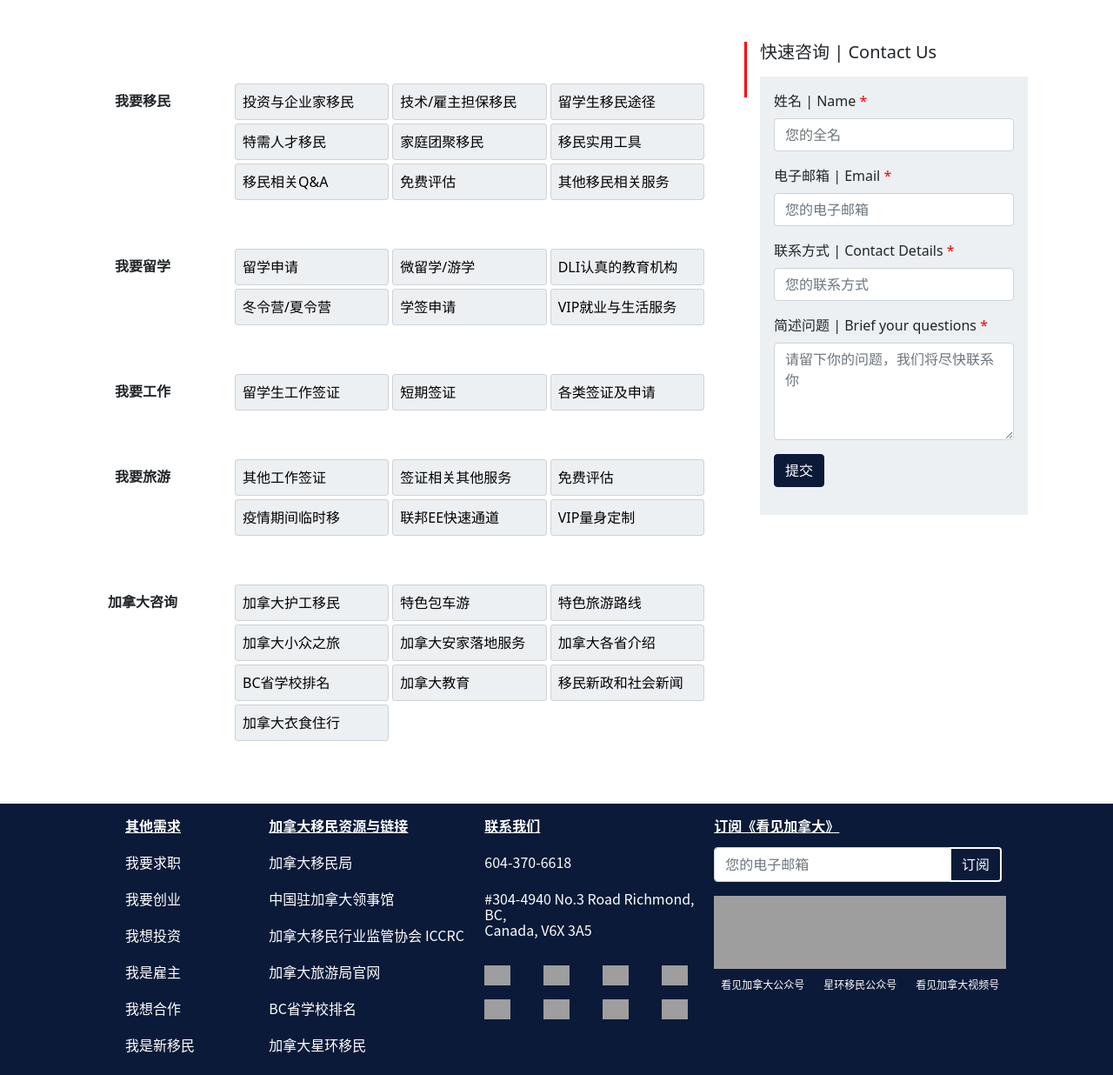
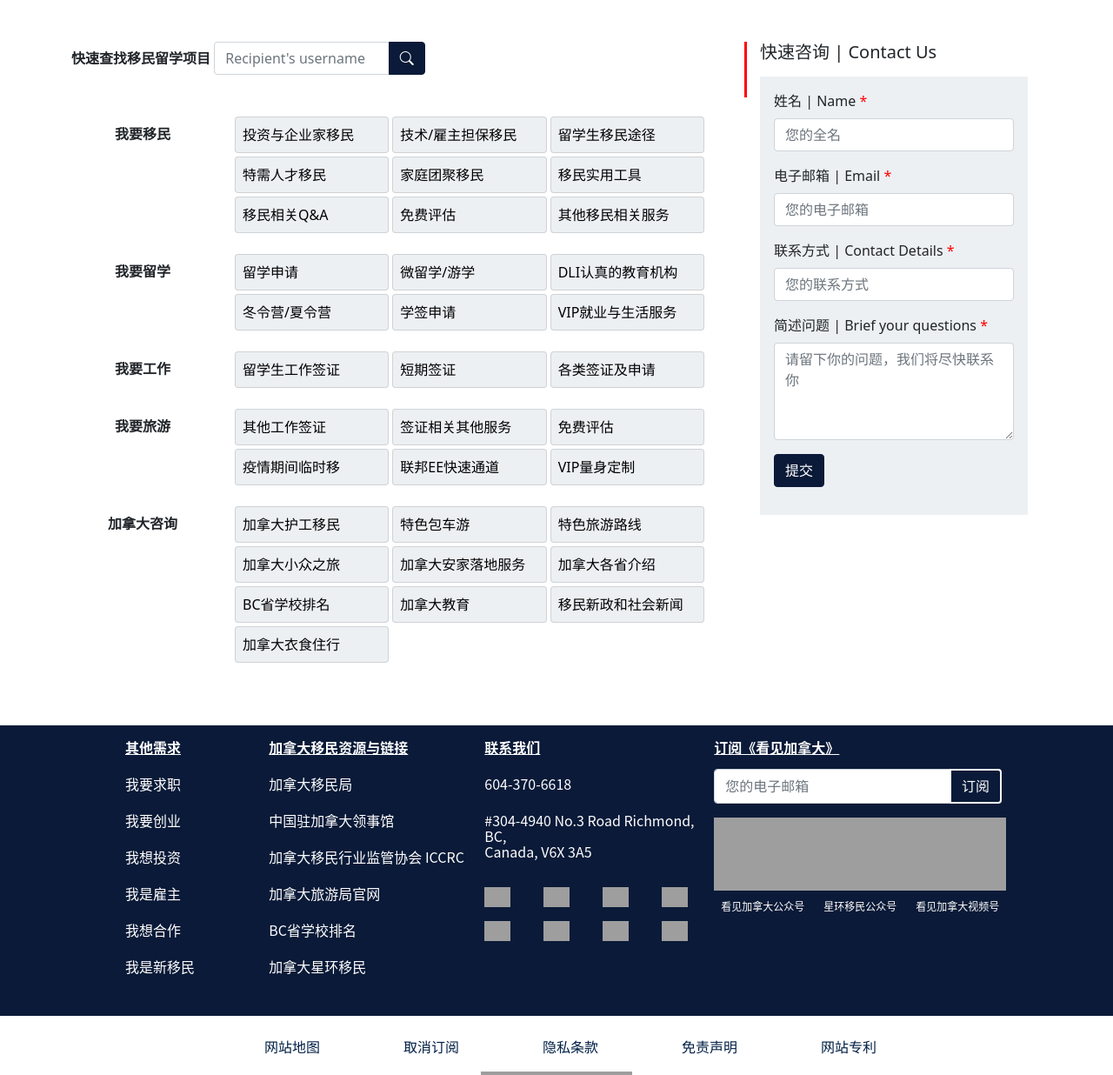
Before and after one commit to Harry813/starring, a Django app: page /en-us/ in a window 1280 px wide. Shown: the part 1182-2418 px from the top of the page at 87% size. Run offline with Django 3.2, Linux system fonts and the light colour scheme; some libraries are stand-ins or nearby versions; some web fonts are replaced; grey boxes are pictures that could not be loaded.

Commit message:
add search form
Signed-off-by: Harry813 <wangaoharry@hotmail.com>

```diff
--- a/templates/customer/index.html
+++ b/templates/customer/index.html
@@ -1,12 +1,23 @@
 {% extends 'customer/customer_template.html' %}
 
 {% block main_content %}
-    <div class="mt-5">
-
-    </div>
+    <form class="mb-5 justify-content-evenly">
+        <div style="display: inline-block">
+            <strong>快速查找移民留学项目</strong>
+        </div>
+        <div class="col-4" style="display: inline-block">
+            <div class="input-group">
+                <input type="text" class="form-control" placeholder="Recipient's username" aria-label="Recipient's username"
+                       aria-describedby="button-addon2">
+                <button class="btn btn-star" type="submit" id="button-addon2" name="quickSearch">
+                    <i class="bi bi-search"></i>
+                </button>
+            </div>
+        </div>
+    </form>
 
     {% for indexItem in indexList %}
-        <dl class="row mt-5">
+        <dl class="row">
             <dt class="col-md-3 text-center align-self-start pt-2">
                 {{ indexItem.name }}
             </dt>
```
